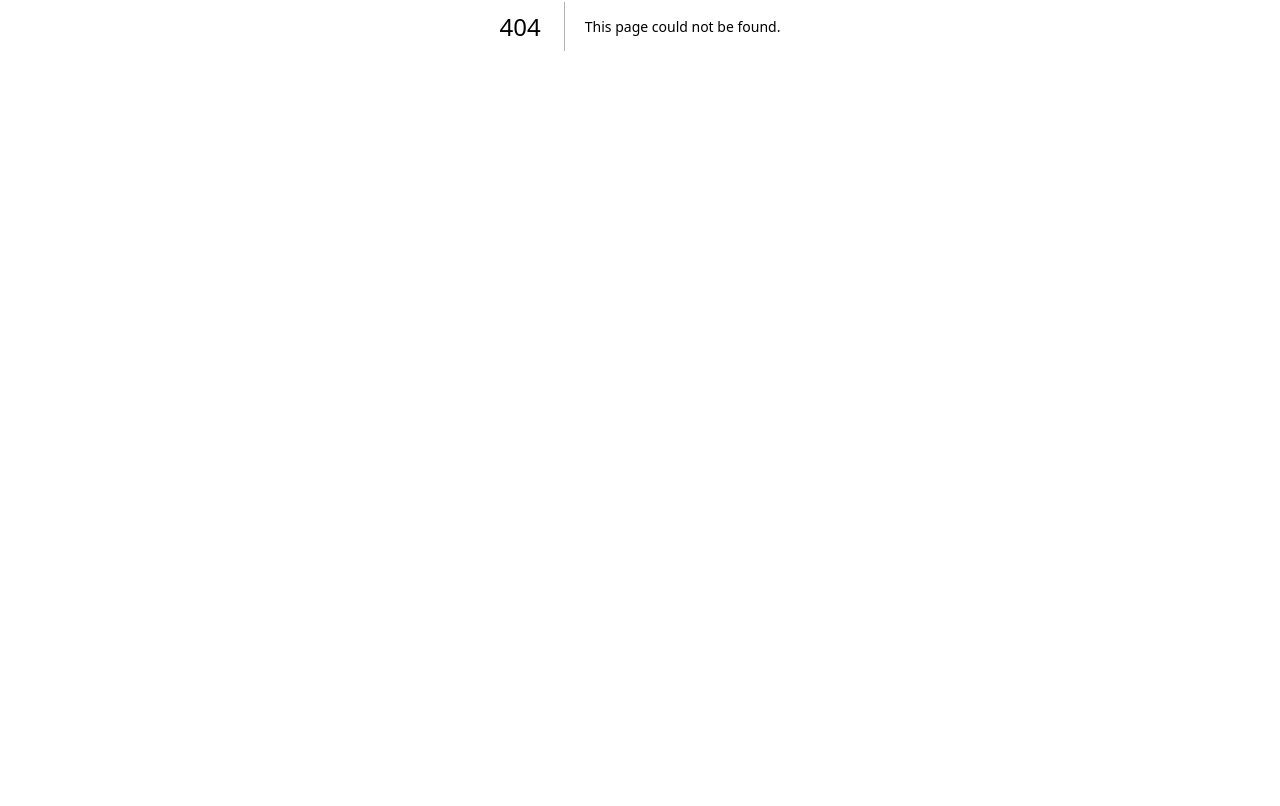
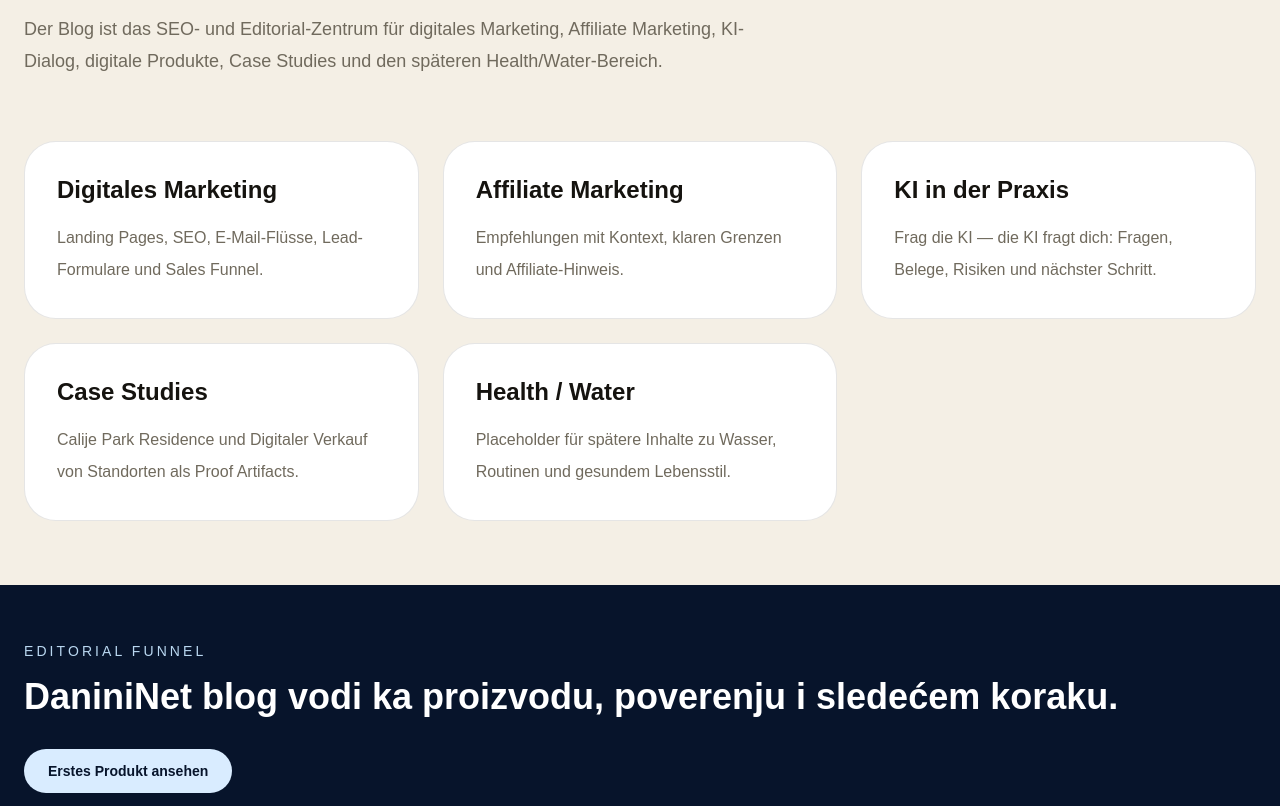
Before and after one commit to danininet/danininet, a Next.js app: page /de/blog in a window 1280 px wide. Before the commit this address had no page. Shown: the part 374-1180 px from the top of the page. Before the commit the page ends 800 px from the top, so only its background shows below. Built offline with nearby package versions, Linux system fonts and the light colour scheme.

Commit message:
Add DaniniNet blog hub route

```diff
--- /dev/null
+++ b/app/[locale]/blog/page.tsx
@@ -0,0 +1,75 @@
+import Link from "next/link";
+import { SectionIntro, SiteShell, normalizeLocale } from "@/components/layout/SiteShell";
+
+type Locale = "sr" | "de" | "en";
+
+const copy = {
+  sr: {
+    eyebrow: "DaniniNet Blog",
+    title: "Sadržaj koji gradi poverenje pre prodaje.",
+    text: "Blog je SEO i editorial centar za digitalni marketing, affiliate marketing, AI dijalog, digitalne proizvode, case study projekte i budući health/water pravac.",
+    items: [
+      ["Digitalni marketing", "Landing stranice, SEO, email tokovi, lead forme i prodajni levci."],
+      ["Affiliate marketing", "Preporuke sa kontekstom, jasnim ograničenjima i affiliate disclosure napomenom."],
+      ["AI u praksi", "Pitaj AI — AI pita tebe: pitanja, dokazi, rizici i sledeći korak."],
+      ["Case studies", "Calije Park Residence i Digitalna prodaja lokacije kao dokazni artifacti."],
+      ["Health / Water", "Placeholder za budući poddomen o vodi, rutinama i zdravom stilu života."],
+    ],
+    cta: "Pogledaj prvi proizvod",
+  },
+  de: {
+    eyebrow: "DaniniNet Blog",
+    title: "Inhalte, die Vertrauen vor dem Verkauf aufbauen.",
+    text: "Der Blog ist das SEO- und Editorial-Zentrum für digitales Marketing, Affiliate Marketing, KI-Dialog, digitale Produkte, Case Studies und den späteren Health/Water-Bereich.",
+    items: [
+      ["Digitales Marketing", "Landing Pages, SEO, E-Mail-Flüsse, Lead-Formulare und Sales Funnel."],
+      ["Affiliate Marketing", "Empfehlungen mit Kontext, klaren Grenzen und Affiliate-Hinweis."],
+      ["KI in der Praxis", "Frag die KI — die KI fragt dich: Fragen, Belege, Risiken und nächster Schritt."],
+      ["Case Studies", "Calije Park Residence und Digitaler Verkauf von Standorten als Proof Artifacts."],
+      ["Health / Water", "Placeholder für spätere Inhalte zu Wasser, Routinen und gesundem Lebensstil."],
+    ],
+    cta: "Erstes Produkt ansehen",
+  },
+  en: {
+    eyebrow: "DaniniNet Blog",
+    title: "Content that builds trust before the sale.",
+    text: "The blog is the SEO and editorial center for digital marketing, affiliate marketing, AI dialogue, digital products, case studies and the future health/water direction.",
+    items: [
+      ["Digital marketing", "Landing pages, SEO, email flows, lead forms and sales funnels."],
+      ["Affiliate marketing", "Recommendations with context, clear limits and affiliate disclosure."],
+      ["AI in practice", "Ask AI — AI asks you: questions, evidence, risks and next step."],
+      ["Case studies", "Calije Park Residence and Digital Location Sales as proof artifacts."],
+      ["Health / Water", "Placeholder for future content on water, routines and healthy lifestyle."],
+    ],
+    cta: "View first product",
+  },
+} as const;
+
+export default async function BlogPage({ params }: { params: Promise<{ locale: string }> }) {
+  const { locale } = await params;
+  const lang: Locale = normalizeLocale(locale);
+  const t = copy[lang];
+
+  return (
+    <SiteShell locale={lang}>
+      <SectionIntro eyebrow={t.eyebrow} title={t.title} text={t.text} />
+      <section className="mx-auto grid max-w-7xl gap-6 px-6 pb-16 md:grid-cols-2 lg:grid-cols-3">
+        {t.items.map(([title, text]) => (
+          <article key={title} className="rounded-[2rem] border border-black/10 bg-white p-8">
+            <h2 className="text-2xl font-semibold">{title}</h2>
+            <p className="mt-4 leading-8 text-[#706a5d]">{text}</p>
+          </article>
+        ))}
+      </section>
+      <section className="bg-[#07142b] text-white">
+        <div className="mx-auto max-w-7xl px-6 py-14">
+          <p className="text-sm uppercase tracking-[0.22em] text-[#b9d7f0]">Editorial funnel</p>
+          <h2 className="mt-4 text-4xl font-semibold">DaniniNet blog vodi ka proizvodu, poverenju i sledećem koraku.</h2>
+          <Link href={`/${lang}/proizvodi/digitalna-prodaja-lokacije`} className="mt-8 inline-flex rounded-full bg-[#d9ecff] px-6 py-3 text-sm font-semibold text-[#07142b]">
+            {t.cta}
+          </Link>
+        </div>
+      </section>
+    </SiteShell>
+  );
+}
```
